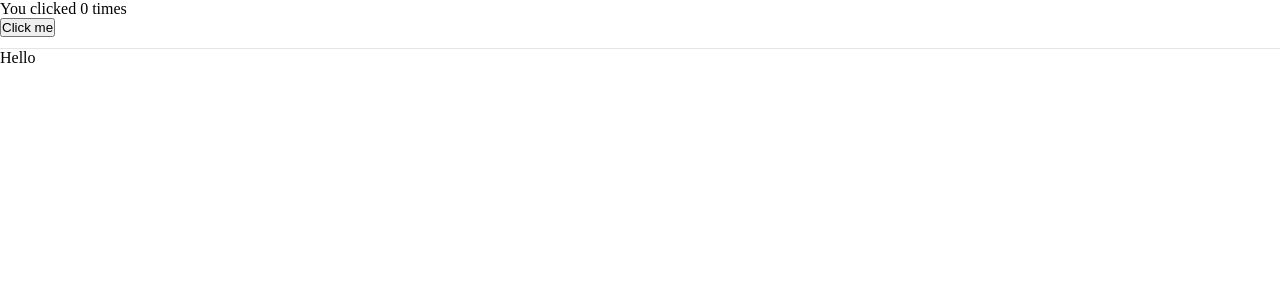
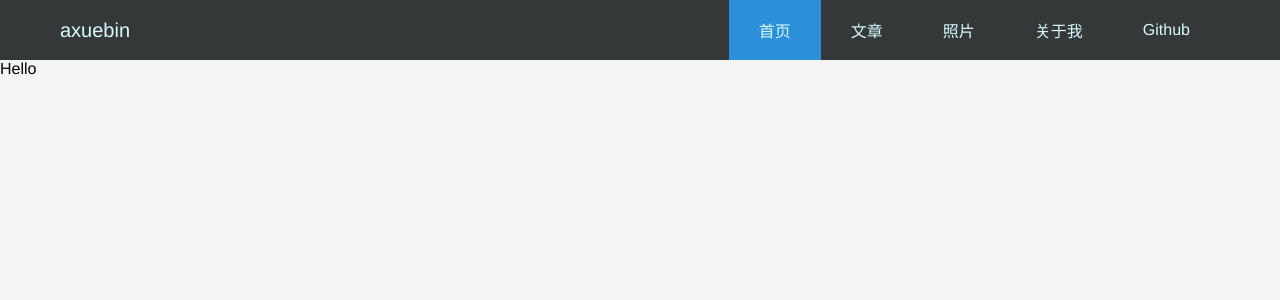
Before and after one commit to axuebin/react-blog, a React (Create React App) app: page / in a window 1280 px wide. Shown: the top 300 px of the page. Built offline with nearby package versions, Linux system fonts and the light colour scheme.

Commit message:
feat(头部导航): 初始化

```diff
--- a/src/App.tsx
+++ b/src/App.tsx
@@ -7,13 +7,11 @@ import CommonHeader from './components/common/Header';
 function App() {
   return (
     <Router>
-      <div>
-        <CommonHeader></CommonHeader>
-        <Switch>
-          <Route path="/" exact component={Index}/>
-          <Route component={NoMatch} />
-        </Switch>
-      </div>
+      <CommonHeader></CommonHeader>
+      <Switch>
+        <Route path="/" exact component={Index}/>
+        <Route component={NoMatch} />
+      </Switch>
     </Router>
   );
 }
--- a/src/components/common/Header/index.scss
+++ b/src/components/common/Header/index.scss
@@ -1,4 +1,31 @@
+@import '../../../static/style/color.scss';
+
 .header {
-    height: 48px;
-    border-bottom: 1px solid #e5e5e5;
+  height: 60px;
+  background-color: $level1;
+  padding: 0 60px;
+  display: flex;
+
+  .logo {
+    width: 20%;
+    height: 100%;
+    display: flex;
+    align-items: center;
+    .title {
+      font-size: 20px;
+      color: $level4;
+    }
+  }
+
+  .github {
+    padding: 0 30px;
+    height: 100%;
+    display: flex;
+    justify-content: flex-end;
+    align-items: center;
+    .name {
+      font-size: 16px;
+      color: $level4;
+    }
+  }
 }
--- a/src/components/common/Header/index.tsx
+++ b/src/components/common/Header/index.tsx
@@ -1,16 +1,43 @@
-import React, { useState } from 'react';
+import React from 'react';
+import Menu from '../Menu';
+import { MenuItem as MenuItemInterface } from '../interfaces';
 import './index.scss';
 
-function Header() {
-  const [count, setCount] = useState(0);
-  return (
-    <div className="header">
-      <p>You clicked {count} times</p>
-      <button onClick={() => setCount(count + 1)}>
-        Click me
-      </button>
-    </div>
-  );
+interface IState {
+  menuList: MenuItemInterface[]
+}
+interface IProps {}
+class Header extends React.Component<IProps, IState> {
+  constructor(props: any) {
+    super(props)
+    this.state = {
+      menuList: [{
+        id: '', name: '首页'
+      }, {
+        id: 'articles', name: '文章'
+      }, {
+        id: 'photography', name: '照片'
+      }, {
+        id: 'about', name: '关于我'
+      }],
+    }
+  }
+  render() {
+    const menuList = this.state.menuList
+    return (
+      <div className="header">
+        <div className="logo">
+          <span className="title">axuebin</span>
+        </div>
+        <div className="menu">
+          <Menu menuList={menuList}></Menu>
+        </div>
+        <div className="github">
+          <span className="name">Github</span>
+        </div>
+      </div>
+    );
+  }
 }
 
 export default Header;
--- /dev/null
+++ b/src/components/common/Menu/index.scss
@@ -0,0 +1,32 @@
+@import '../../../static/style/color.scss';
+
+.menu {
+  flex: 1;
+  height: 100%;
+  display: flex;
+  justify-content: flex-end;
+
+  &-item {
+    padding: 0 30px;
+    display: flex;
+    justify-content: center;
+    align-items: center;
+    transition: background-color 0.2s ease-out;
+    position: relative;
+
+    .name {
+      font-size: 16px;
+      color: $level4;
+    }
+
+    &-active,
+    &:hover {
+      background-color: $level3;
+      cursor: pointer;
+
+      &-name {
+        color: $level4;
+      }
+    }
+  }
+}
--- /dev/null
+++ b/src/components/common/Menu/index.tsx
@@ -0,0 +1,55 @@
+import React from 'react';
+import { withRouter, RouteComponentProps } from 'react-router-dom';
+import { MenuItem as MenuListInterface } from '../interfaces';
+import './index.scss';
+
+const MenuItem = ({ id, name, active, index, setActiveIndex, history }: MenuListInterface) => {
+  const onClickItem = (index: number | undefined) => {
+    setActiveIndex && setActiveIndex(index);
+    history.push(`/${id}`);
+  }
+  return <div className={`menu-item ${active ? 'menu-item-active' : ''}`} onClick={() => {onClickItem(index)}}>
+    <span className="name">{name}</span>
+  </div>
+};
+
+interface IState {
+  activeIndex: number
+}
+interface IProps extends RouteComponentProps {
+  menuList: MenuListInterface[]
+}
+class Menu extends React.Component<IProps, IState> {
+  constructor(props: any) {
+    super(props)
+    this.state = {
+      activeIndex: 0,
+    }
+  }
+  render() {
+    const { activeIndex } = this.state
+    const { menuList, history } = this.props
+    const setActiveIndex = (index: number) => {
+      this.setState({
+        activeIndex: index
+      })
+    }
+    return (
+      <div className="menu">
+        {
+          menuList.map((menu: MenuListInterface, index) => (
+            <MenuItem key={menu.id}
+              id={menu.id}
+              name={menu.name}
+              index={index}
+              history={history}
+              setActiveIndex={(index: number) => setActiveIndex(index)}
+              active={activeIndex === index}></MenuItem>
+            )
+          )
+        }
+      </div>
+    )
+  }
+}
+export default withRouter(Menu);
--- /dev/null
+++ b/src/components/common/interfaces.tsx
@@ -0,0 +1,13 @@
+export interface MenuItem {
+  id: string
+  icon?: string
+  name: string
+  index?: number
+  active?: boolean
+  setActiveIndex?: Function
+  history?: any
+}
+
+export interface MenuList {
+  menuList: MenuItem[]
+}
--- a/src/static/style/color.scss
+++ b/src/static/style/color.scss
@@ -1 +1,6 @@
-$common_red: #FF5151;
+$background: #f5f5f5;
+
+$level1: #343838;
+$level2: #005792;
+$level3: #2b90d9;
+$level4: #d9faff;
--- a/src/static/style/index.scss
+++ b/src/static/style/index.scss
@@ -1,10 +1,14 @@
 @import './color.scss';
 
-body, html {
-    width: 100%;
-    height: 100%;
+body,
+html {
+  width: 100%;
+  height: 100%;
+  background-color: $background;
+  font-family: Helvetica, Tahoma, Arial, STXihei, “华文细黑”, “Microsoft YaHei”, “微软雅黑”, SimSun, “宋体”, Heiti, “黑体”, sans-serif;
 }
+
 * {
-    margin: 0;
-    padding: 0;
+  margin: 0;
+  padding: 0;
 }
```
